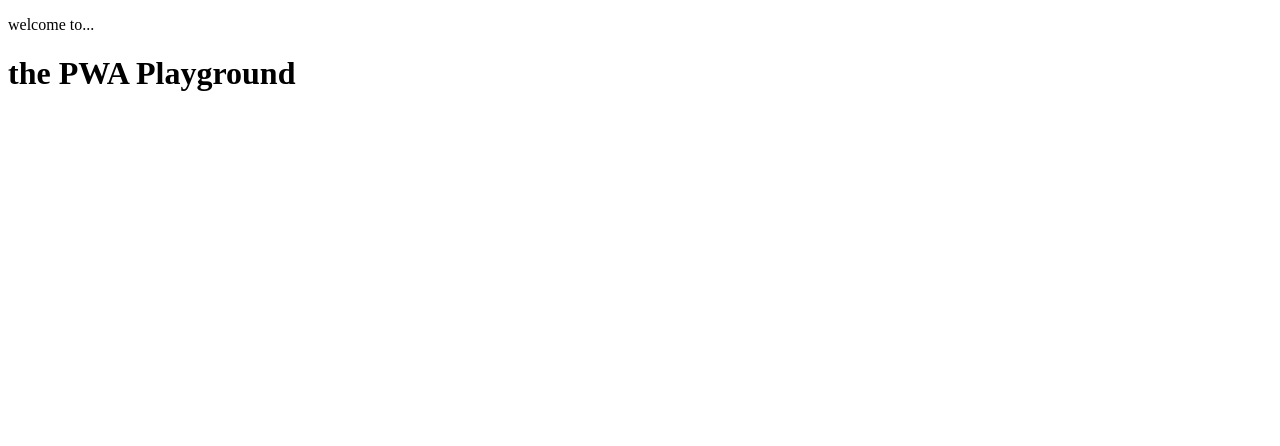
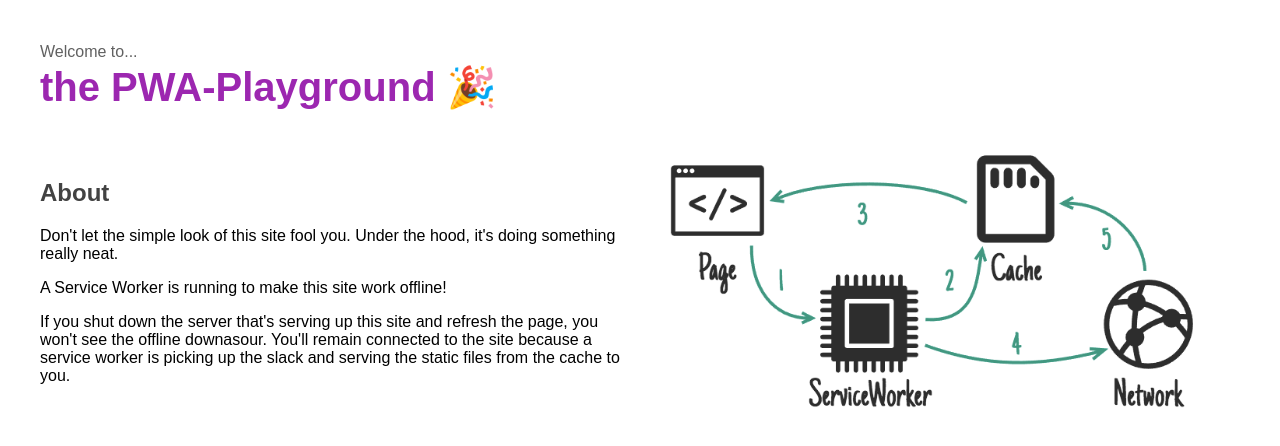
Before and after one commit to caseycarroll42/pwa-playground, a website: page app/index.html in a window 1280 px wide. Drawn offline with Linux system fonts and the light colour scheme.

Commit message:
title, about and diagram

```diff
--- a/app/index.html
+++ b/app/index.html
@@ -1,16 +1,26 @@
 <!DOCTYPE html>
 <html lang="en">
     <head>
-        <title>PWA Playground</title>
+        <title>PWA-Playground</title>
         <meta charset="UTF-8">
         <meta name="viewport" content="width=device-width, initial-scale=1">
         <link href="styles/style.css" rel="stylesheet">
     </head>
     <body>
-        <header>
-            <p>welcome to...</p>
-            <h1>the PWA Playground</h1>
-        </header>
+        <div class="wrapper">
+            <header>
+                <p>Welcome to...</p>
+                <h1>the PWA-Playground 🎉 </h1>
+            </header>
+
+            <div class="about">
+                <h2>About</h2>
+                <p>Don't let the simple look of this site fool you. Under the hood, it's doing something really neat.</p>
+                <p>A Service Worker is running to make this site work offline!</p>
+                <p>If you shut down the server that's serving up this site and refresh the page, you won't see the offline downasour. You'll remain connected to the site because a service worker is picking up the slack and serving the static files from the cache to you.</p>
+            </div>
+            <img class="sw-example" src="images/sw-cachefirst.png" alt="Diagram of Cache-First paradigm">
+        </div>
 
         <script src="js/service-worker-registration.js"></script>
     </body>
--- a/app/service-worker.js
+++ b/app/service-worker.js
@@ -37,7 +37,7 @@
 /* eslint-disable indent, no-unused-vars, no-multiple-empty-lines, max-nested-callbacks, space-before-function-paren, quotes, comma-spacing */
 'use strict';
 
-var precacheConfig = [["index.html","b88f78469725b0ad24725c9480c1328a"],["js/service-worker-registration.js","0b4c35226075896152de214f8860b76e"],["styles/style.css","d41d8cd98f00b204e9800998ecf8427e"]];
+var precacheConfig = [["images/sw-cachefirst.png","413dc95b30930bf184a30bf77026b601"],["index.html","ab8aabc2b2567891bdc4a4cc34569aac"],["js/service-worker-registration.js","0b4c35226075896152de214f8860b76e"],["styles/style.css","889aa1eae02492526167b50e134b493c"]];
 var cacheName = 'sw-precache-v3-pwa-playground-' + (self.registration ? self.registration.scope : '');
 
 
--- a/app/styles/style.css
+++ b/app/styles/style.css
@@ -0,0 +1,54 @@
+html, body {
+    font-family: Arial, Helvetica, sans-serif;
+}
+
+.wrapper {
+    display: grid;
+    margin: 32px;
+    grid-template-columns: 1fr 1fr;
+}
+
+header {
+    grid-row: 1;
+    grid-column: 1 / 3;
+}
+
+header p {
+    color: #616161;
+    line-height: 0.5em;
+}
+
+header h1 {
+    margin-top: -8px;
+    font-size: 2.5em;
+    color: #9C27B0;
+}
+
+.about {
+    /*grid-row: 2;*/
+    width: 100%;
+    grid-column: 1 / 3;
+}
+
+.about h2 {
+    color: #424242;
+}
+
+.sw-example {
+    grid-column: 1/3;
+    width: 95%;
+}
+
+@media only screen and (min-width: 768px) {
+    .wrapper {
+        grid-gap: 0px 32px;
+    }
+    .about {
+        grid-column: 1 / 2;
+        align-self: center;
+    }
+    .sw-example {
+        grid-column: 2;
+        align-self: center;
+    }
+}
```
Also changed, not shown: app/images/sw-cachefirst.png (added).
